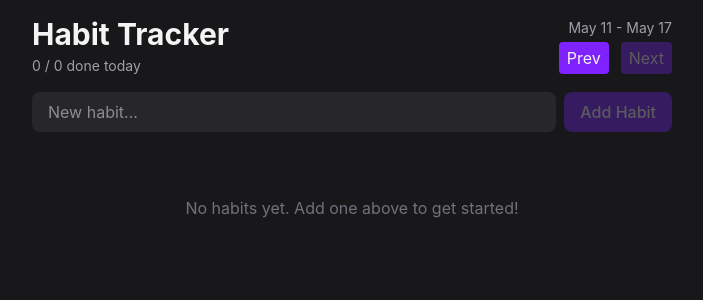
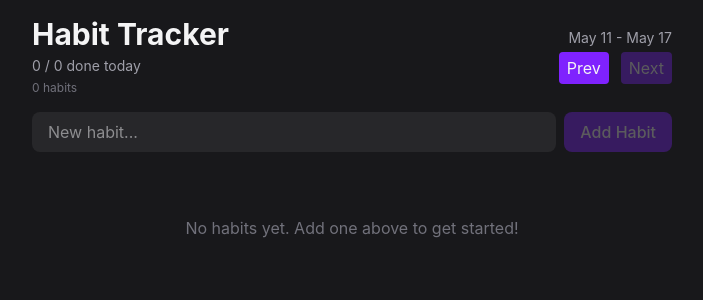
Before and after one commit to 1drie5/react-habit-tracker, a React (Vite) app: page / in a window 1280 px wide. Shown: the top 300 px of the page, without its empty margins (288-991 px from the left). Built offline with nearby package versions, Linux system fonts and the light colour scheme.

Commit message:
display total habit count in header

```diff
--- a/src/components/Header.tsx
+++ b/src/components/Header.tsx
@@ -21,6 +21,7 @@ export function Header({ visibleDates, onPrev, onNext }: HeaderProps) {
     <div className="flex flex-col gap-1">
       <h1 className="text-3xl font-bold">Habit Tracker</h1>
       <span className="text-zinc-400 text-sm">{doneToday} / {habits.length} done today</span>
+      <span className="text-zinc-500 text-xs">{habits.length} habit{habits.length !== 1 ? "s" : ""} </span>
     </div>
 
     <div className="flex flex-col gap-1 items-end">
```
